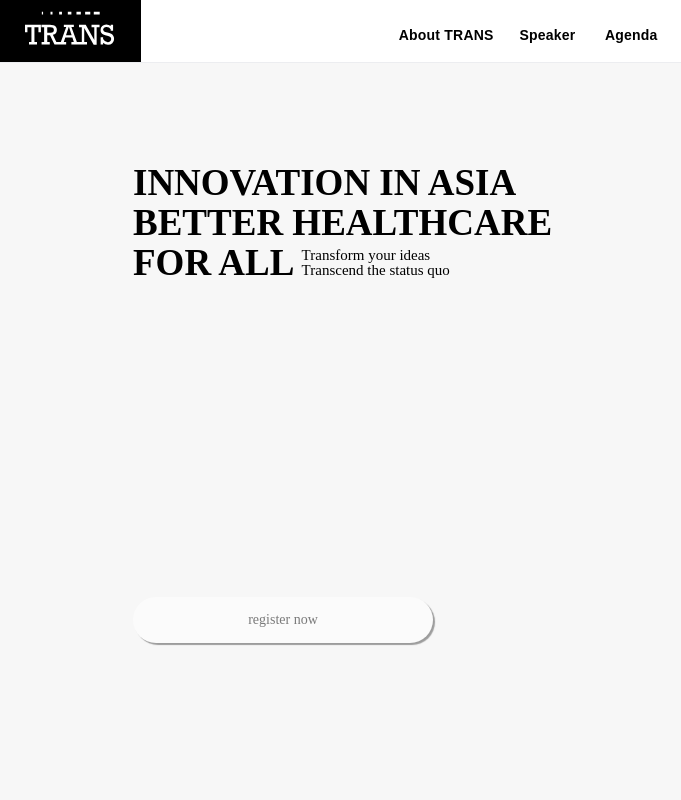
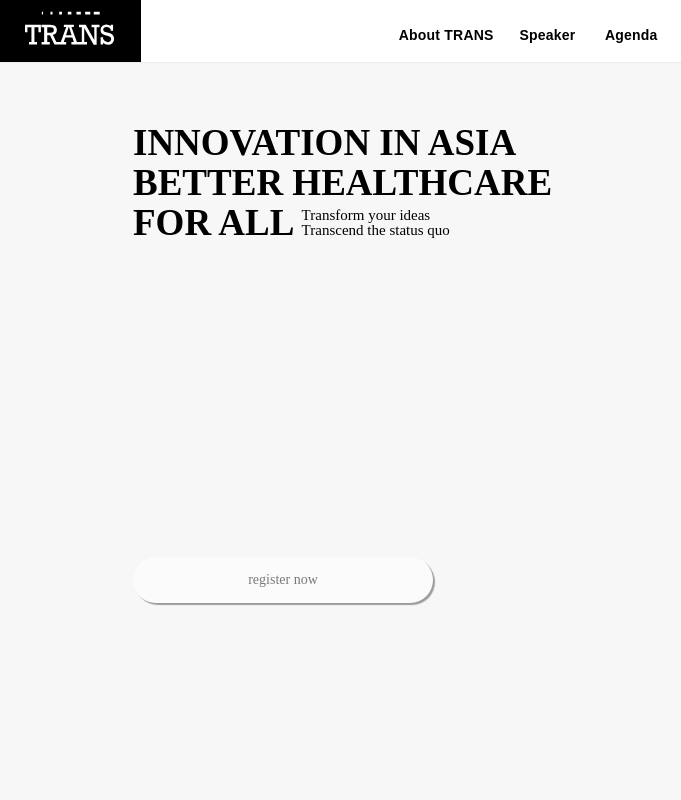
Before and after one commit to s941118/trans, a plain HTML site: page index.html in a window 1280 px wide. Shown: the top 800 px of the page, 0-681 px from the left. Drawn offline with Linux system fonts and the light colour scheme.

Commit message:
Final fixes.

```diff
--- a/assets/scss/main.scss
+++ b/assets/scss/main.scss
@@ -6,7 +6,7 @@
 @import 'base/dophlex'; // dopplex
 // ========= element =========
 @import 'element/btn'; // btn & calltoaction
-@import 'element/layouts';
+@import 'element/grids';
 // ========= module =========
 @import 'module/header';
 @import 'module/nav';
```
Also changed, not shown: index.html (+0 -1 lines), assets/css/element/_grids.css (added), assets/scss/element/_grids.scss (renamed from assets/scss/element/_layouts.scss), 1 other file.
